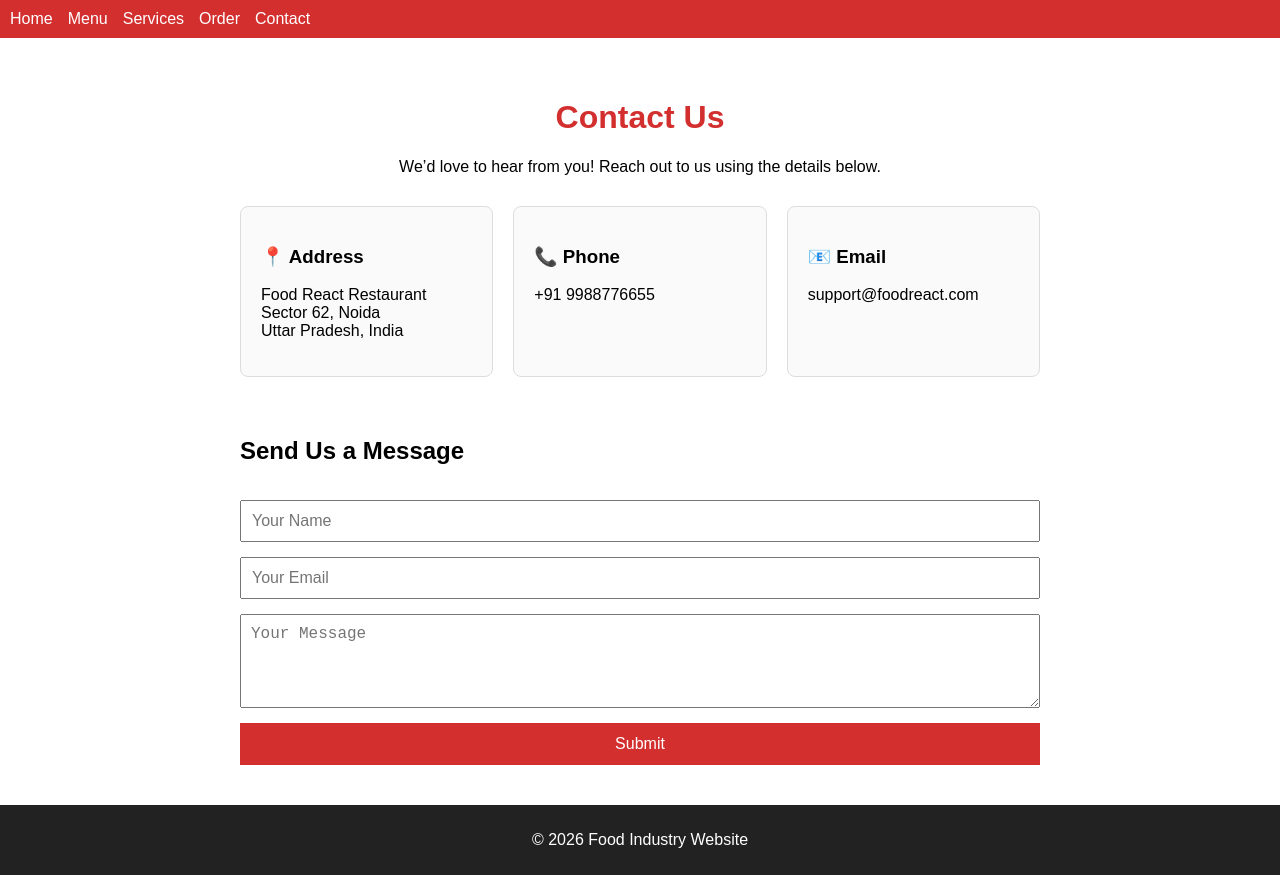
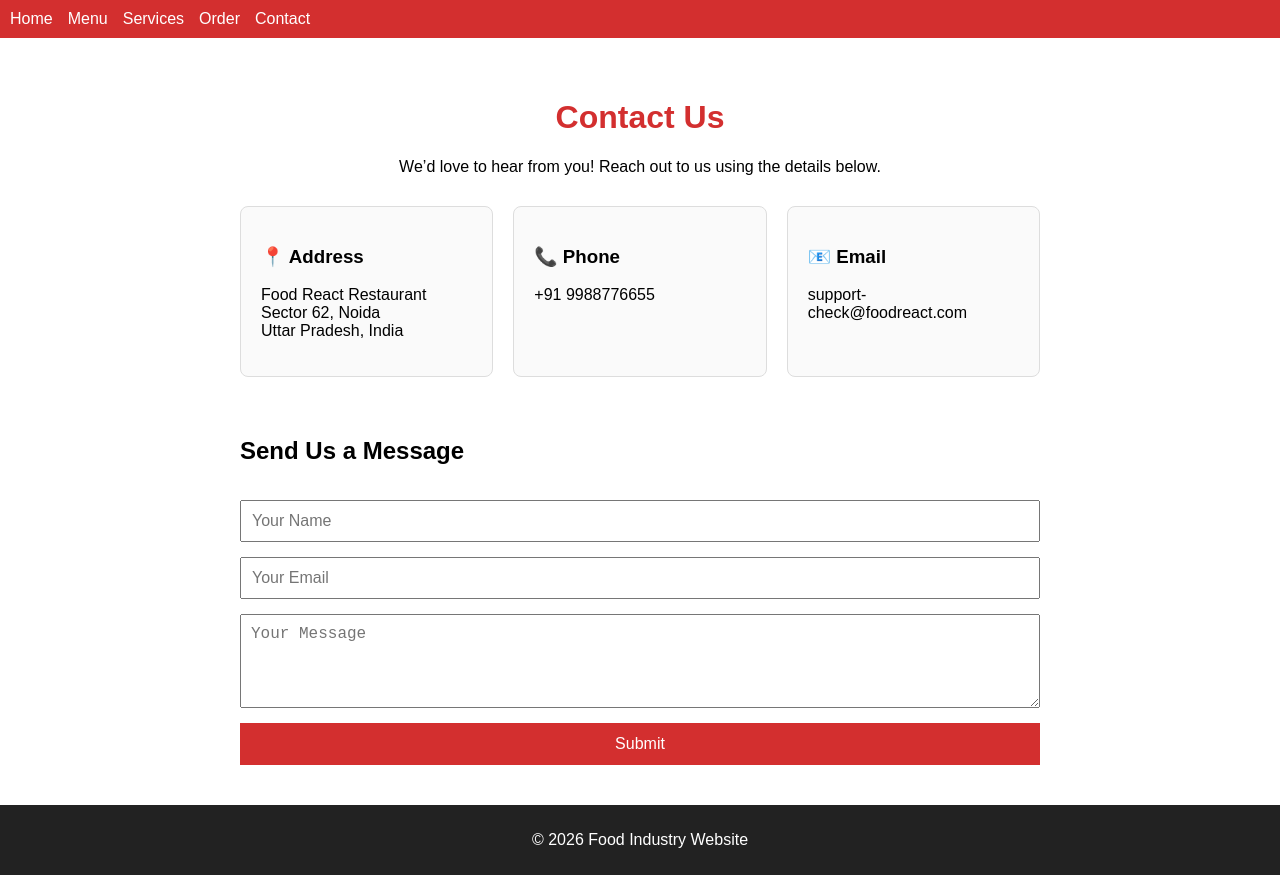
Before and after one commit to vikasrajput0112/food-react-website, a React (Create React App) app: page /contact in a window 1280 px wide. Built offline with nearby package versions, Linux system fonts and the light colour scheme.

Commit message:
Update Contact.jsx

```diff
--- a/src/pages/Contact.jsx
+++ b/src/pages/Contact.jsx
@@ -23,7 +23,7 @@ export default function Contact() {
 
         <div style={styles.section}>
           <h3>📧 Email</h3>
-          <p>support@foodreact.com</p>
+          <p>support-check@foodreact.com</p>
         </div>
       </div>
 
```
